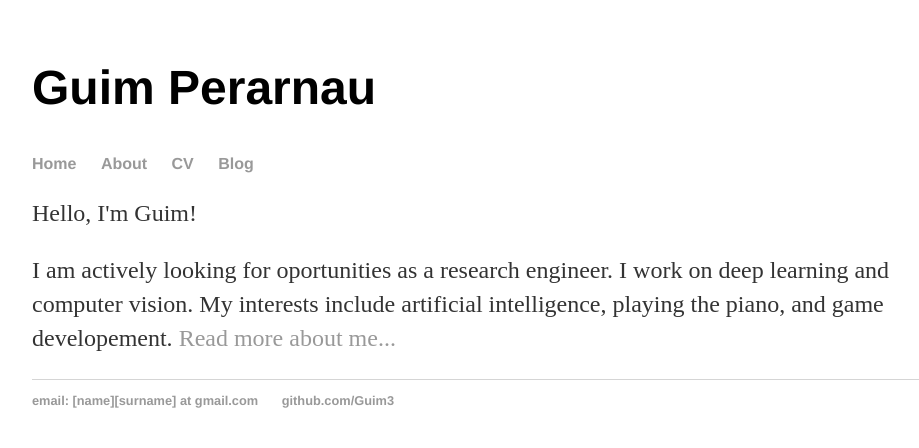
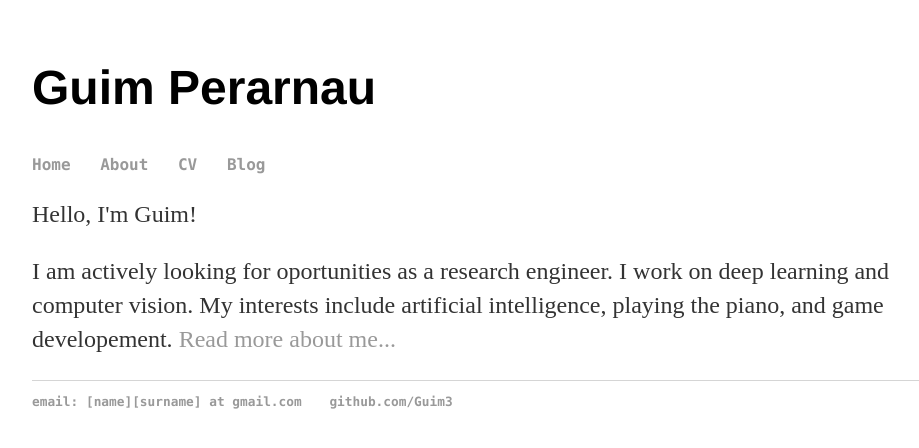
Before and after one commit to Guim3/guim3.github.io, a Jekyll site: the page built from index.html, in a window 1280 px wide. Shown: the top 448 px of the page, without its empty margins (160-1079 px from the left). Built offline with Jekyll 4.4.1, drawn with Linux system fonts in a browser that asks for light colours.

Commit message:
Change font family to whiteglass

```diff
--- a/css/main.css
+++ b/css/main.css
@@ -3,7 +3,7 @@ body {
     width: 70%;
 }
 nav ul, footer ul {
-    font-family:'Helvetica', 'Arial', 'Sans-Serif';
+    font-family: Monaco, Menlo, Consolas, "Courier New", DotumChe, monospace;
     padding: 0px;
     list-style: none;
     font-weight: bold;
```
